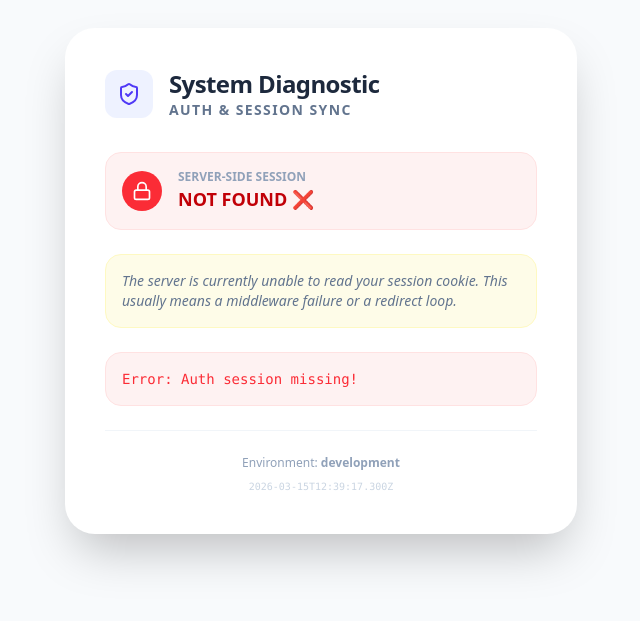
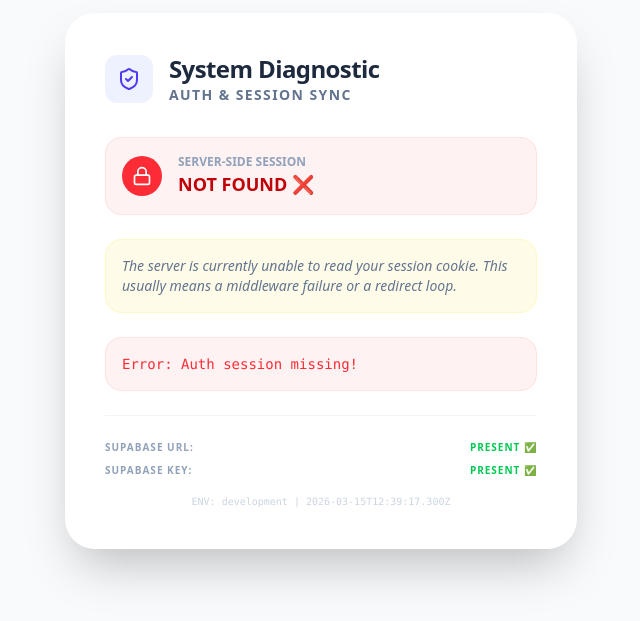
Before and after one commit to vivekvanisrd/Virtue_v2, a Next.js app: page /auth/verify in a window 1280 px wide. Shown: the part 119-740 px from the top of the page, without its empty margins (319-959 px from the left). Built offline with nearby package versions, Linux system fonts and the light colour scheme; no server answers.

Commit message:
audit_env_vars

```diff
--- a/src/app/auth/verify/page.tsx
+++ b/src/app/auth/verify/page.tsx
@@ -65,10 +65,21 @@ export default async function AuthVerifyPage() {
              </div>
           )}
 
-          <div className="pt-6 border-t border-slate-100 text-center">
-             <p className="text-xs text-slate-400">Environment: <span className="font-bold">{process.env.NODE_ENV}</span></p>
-             <p className="text-[10px] text-slate-300 mt-2 font-mono">
-                {new Date().toISOString()}
+          <div className="pt-6 border-t border-slate-100 space-y-2">
+             <div className="flex justify-between text-[10px] font-black uppercase tracking-widest text-slate-400">
+               <span>Supabase URL:</span>
+               <span className={process.env.NEXT_PUBLIC_SUPABASE_URL ? "text-green-500" : "text-red-500"}>
+                 {process.env.NEXT_PUBLIC_SUPABASE_URL ? "PRESENT ✅" : "MISSING ❌"}
+               </span>
+             </div>
+             <div className="flex justify-between text-[10px] font-black uppercase tracking-widest text-slate-400">
+               <span>Supabase Key:</span>
+               <span className={process.env.NEXT_PUBLIC_SUPABASE_ANON_KEY ? "text-green-500" : "text-red-500"}>
+                 {process.env.NEXT_PUBLIC_SUPABASE_ANON_KEY ? "PRESENT ✅" : "MISSING ❌"}
+               </span>
+             </div>
+             <p className="text-[10px] text-slate-300 mt-4 font-mono text-center">
+                ENV: {process.env.NODE_ENV} | {new Date().toISOString()}
              </p>
           </div>
         </div>
```
